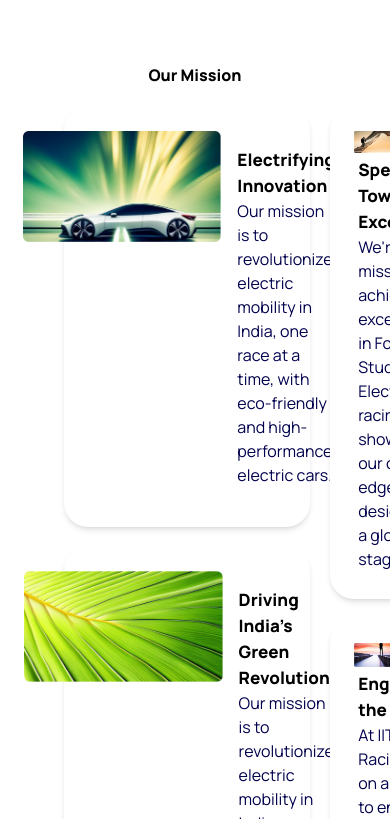
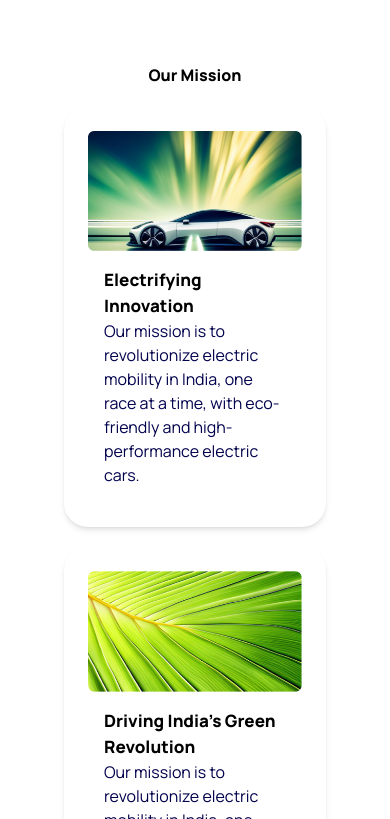
Before and after one commit to i-am-SnehaChauhan/iit_b_racing, a Next.js app: page / in a window 390 px wide. Shown: the part 1285-2104 px from the top of the page. Built offline with nearby package versions, Linux system fonts and the light colour scheme.

Commit message:
Mission Section Responsive

```diff
--- a/app/globals.css
+++ b/app/globals.css
@@ -124,6 +124,24 @@
 }
 .mission__card__title{
    @apply text-black font-extrabold text-[17px] leading-[26px];
+}
+
+@media (max-width: 640px) {
+  .mission__content {
+    @apply flex-col;
+  }
+  .mission__left {
+    @apply w-full;
+  }
+  .mission__right {
+    @apply w-full;
+  }
+  .mission__horizontal__card {
+    @apply  flex-col;
+  }
+  .mission__vertical__card {
+    max-width: 100%; /* Set max-width to full for small screens */
+  }
 }
 /* START: Car Card styles */
 .car-card {
--- a/components/Navbar.tsx
+++ b/components/Navbar.tsx
@@ -1,5 +1,6 @@
 import Link from 'next/link'
 import Image from 'next/image'
+import {useState} from 'react'
 
 const Navbar = () => {
   return (
@@ -13,7 +14,6 @@ const Navbar = () => {
                         height={18}
                         className="object-contain"
                     />
-
              </Link>
         </nav>
     </header>
```
